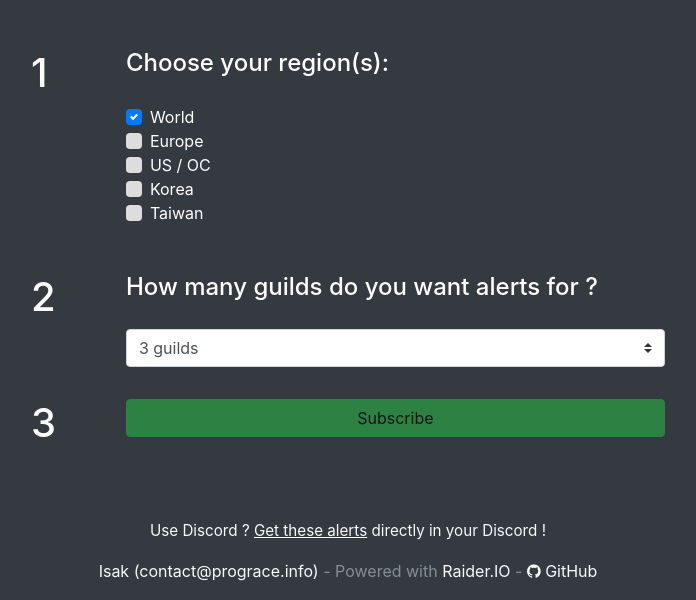
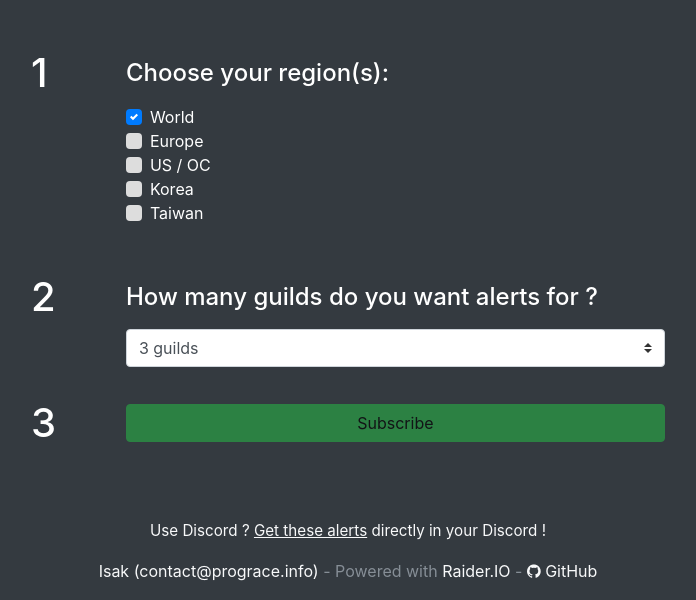
Before and after one commit to WFrancois/progress-notification, a PHP site: template templates/register.html.twig in a window 1280 px wide. Shown: the part 240-840 px from the top of the page, without its empty margins (292-988 px from the left). Run offline with PHP 8.4, Linux system fonts and the light colour scheme; the template is opened without the code that fills it, so the values that code supplies are empty; some libraries are stand-ins or nearby versions.

Commit message:
Resolves #2

```diff
--- a/public/css/style.css
+++ b/public/css/style.css
@@ -38,6 +38,12 @@ header p {
     margin-bottom: 2rem;
 }
 
+.list_to_do h4 {
+    display: flex;
+    justify-content: center;
+    flex-flow: column;
+}
+
 .btn-success {
     background-color: #7fd81e;
     border-color: #7fd81e;
--- a/templates/register.html.twig
+++ b/templates/register.html.twig
@@ -5,10 +5,10 @@
         <div class="chose_region list_to_do">
             <div class="row justify-content-center">
                 <h1 class="col-1">1</h1>
-                <h4 class="col-lg-6 col-11">Choose your region(s):</h4>
+                <h4 class="col-xl-6 col-lg-8 col-sm-11">Choose your region(s):</h4>
             </div>
             <div class="row justify-content-center">
-                <ul class="col-lg-6 col-11 offset-1">
+                <ul class="col-xl-6 col-lg-8 col-sm-11 offset-sm-1">
                     {% set region = {'world': 'World', 'eu': 'Europe', 'us': 'US / OC', 'kr': 'Korea', 'tw': 'Taiwan'} %}
                     {% for key, label in region %}
                         <li>
@@ -25,10 +25,10 @@
         <div class="chose_how_much list_to_do">
             <div class="row justify-content-center">
                 <h1 class="col-1">2</h1>
-                <h4 class="col-lg-6 col-11">How many guilds do you want alerts for ?</h4>
+                <h4 class="col-xl-6 col-lg-8 col-sm-11">How many guilds do you want alerts for ?</h4>
             </div>
             <div class="row justify-content-center">
-                <div class="col-lg-6 col-11 offset-1">
+                <div class="col-xl-6 col-lg-8 col-sm-11 offset-sm-1">
                     <select class="js--input-option custom-select col-1 js--how-many-guilds" title="Chose how many guilds you want alert for">
                         <option value="3">3 guilds</option>
                         <option value="5">5 guilds</option>
@@ -41,7 +41,7 @@
         <div class="subscribe_button list_to_do">
             <div class="row justify-content-center">
                 <h1 class="col-1">3</h1>
-                <h4 class="col-lg-6 col-11">
+                <h4 class="col-xl-6 col-lg-8 col-sm-11">
                     <button class="btn btn-success btn-block js--submit-button" disabled>
                         Subscribe
                     </button>
```
